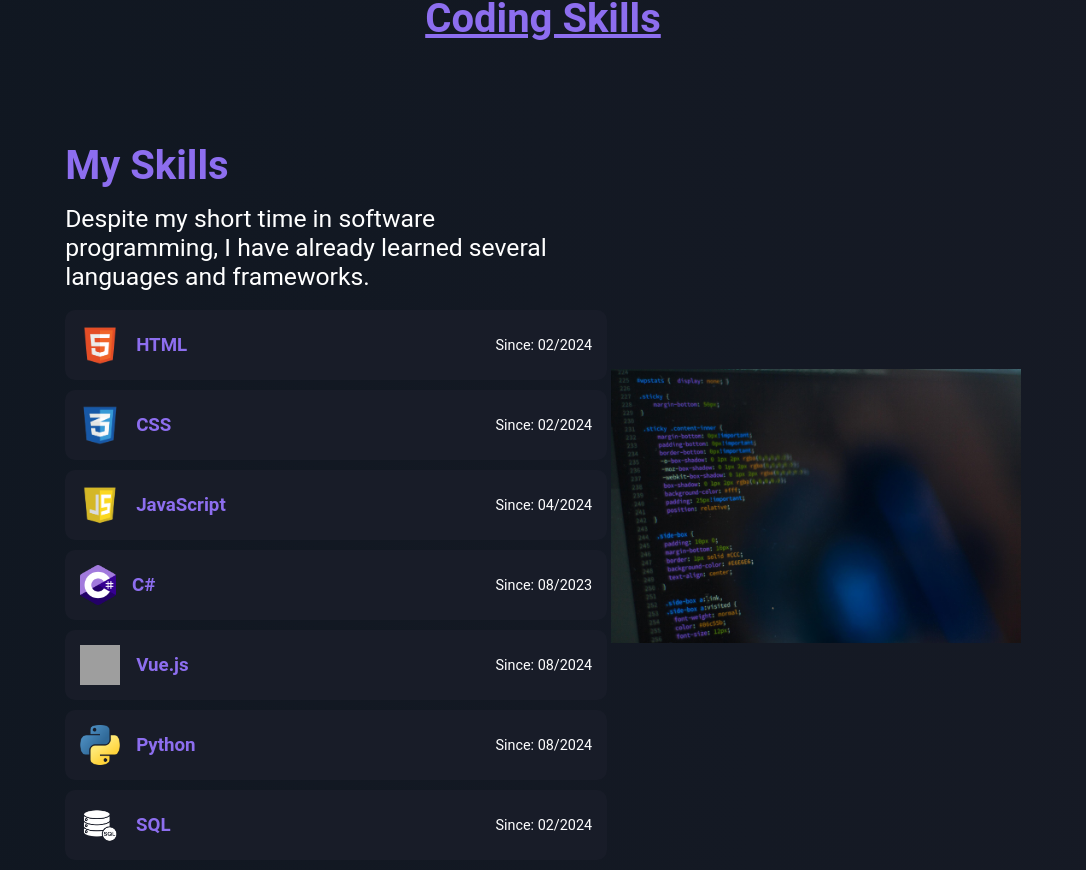
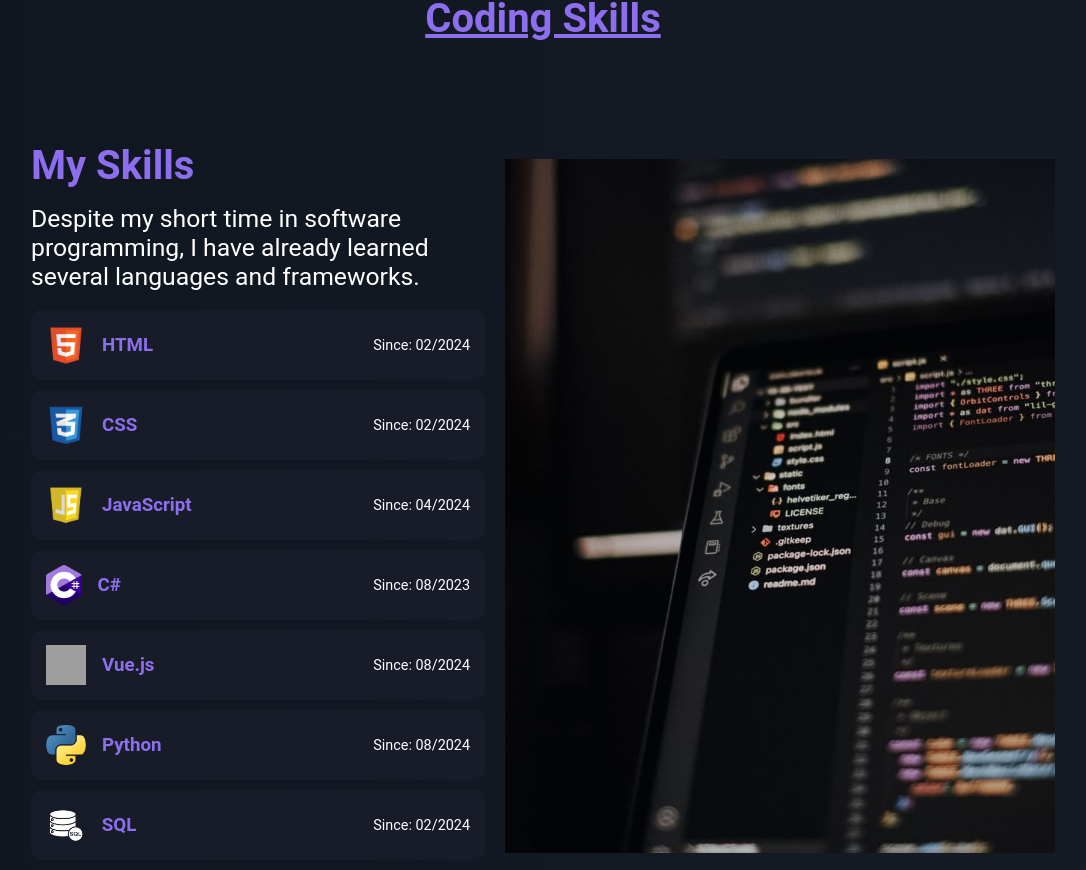
Before and after one commit to LuisAll12/portfolio-website, a Vue app: page / in a window 1280 px wide. Shown: the part 1340-2210 px from the top of the page, without its empty margins (97-1183 px from the left). Built offline with nearby package versions, Linux system fonts and the light colour scheme; grey boxes are pictures that could not be loaded.

Commit message:
Better image for our skills

```diff
--- a/src/assets/css/components/home.css
+++ b/src/assets/css/components/home.css
@@ -199,10 +199,13 @@
     margin-top: 100px;
     color: #fff;
     width: 80%;
+    gap: 50px;
 }
 
 .skills-img{
-    width: 40%;
+    object-fit: fill;
+    width: 50%;
+    min-width: 550px;
 }
 .skills h4{
     font-size: 2.5rem;
@@ -214,7 +217,9 @@
 }
 
 .skills{
-    width: 50%;
+    width: auto;
+    height: auto;
+    max-width: 50%;
 }
 .skill-list {
     display: flex;
--- a/src/views/Home.vue
+++ b/src/views/Home.vue
@@ -93,7 +93,7 @@ onMounted(() => {
                     </div>
                 </div>
             </div>
-            <img class="skills-img" src="../assets/images/Coding-Picture.jpg" alt="">
+            <img class="skills-img" src="../assets/images/Coding-Picture.jpeg" alt="">
         </div>
     </div>
 </template>
```
Also changed, not shown: src/assets/images/Coding-Picture.jpeg (added).
